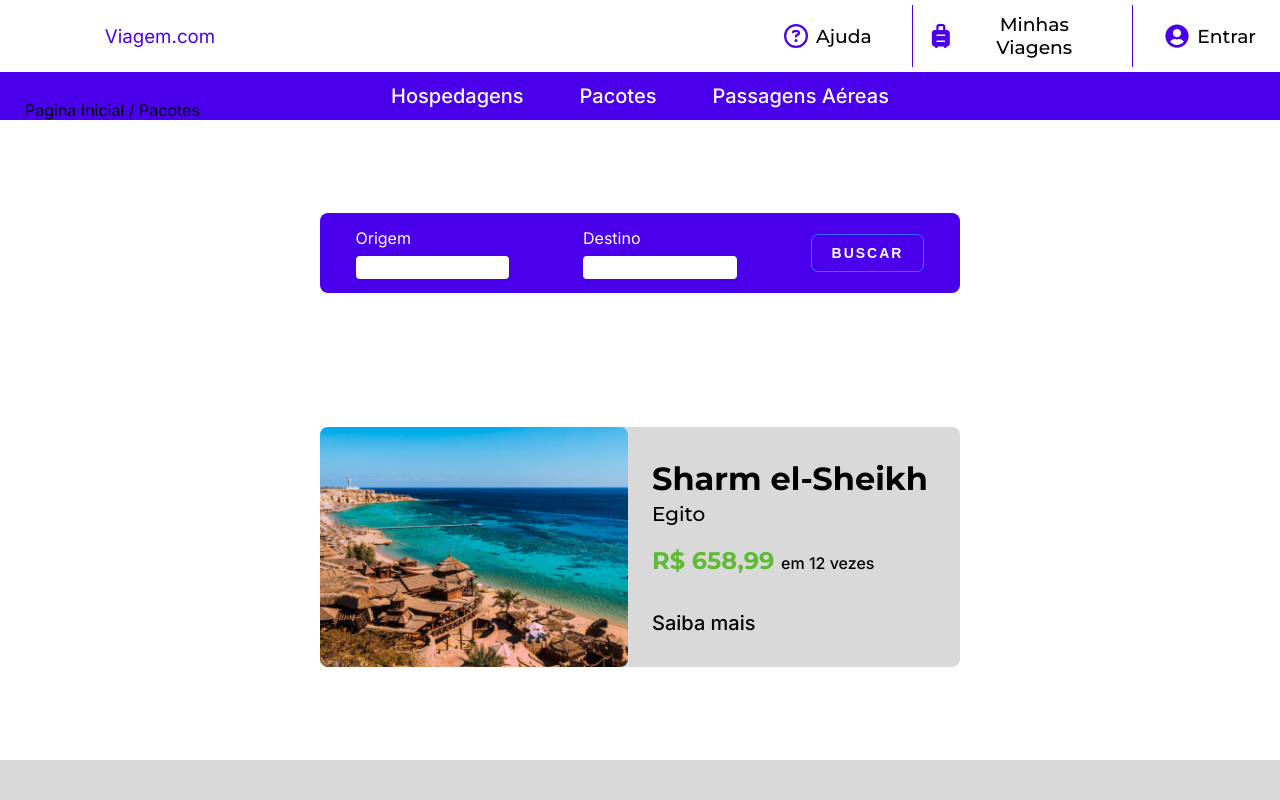
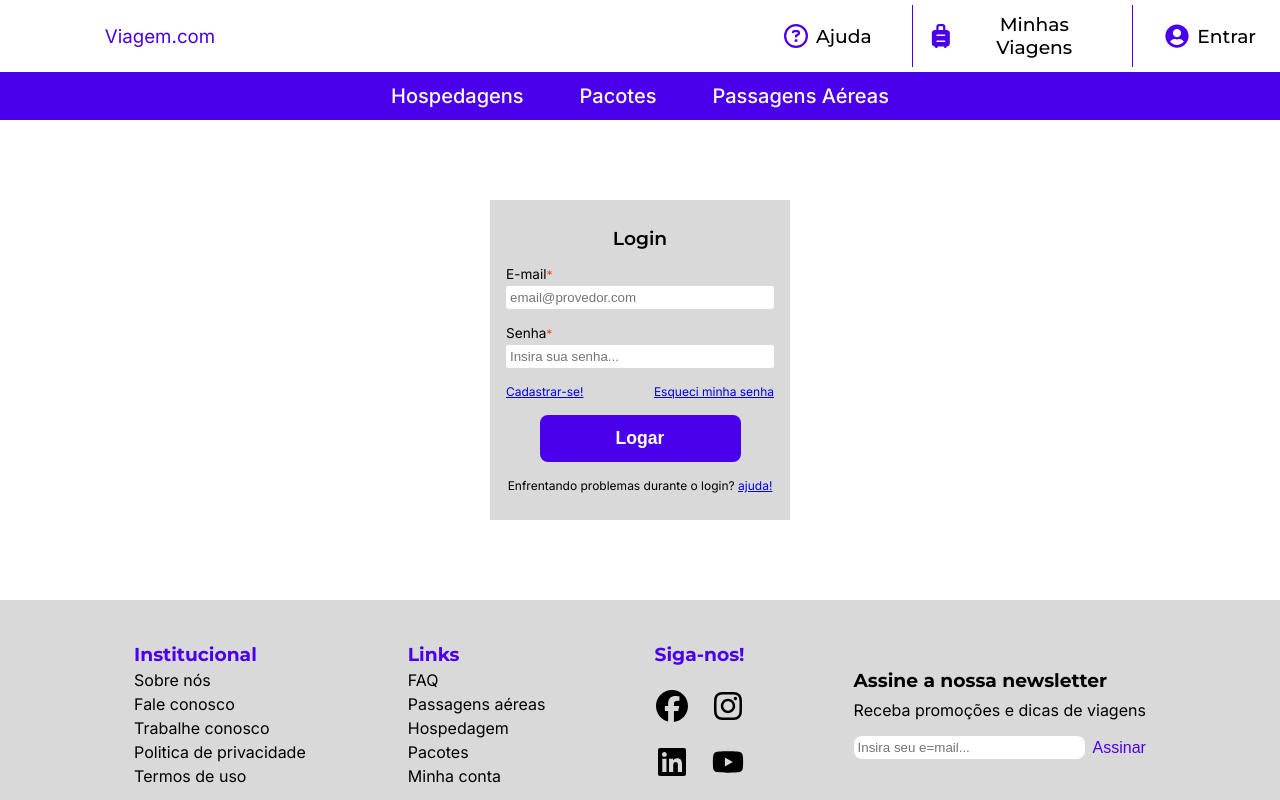
Before and after one commit to SimaoGui/IHC-Project, a React (Vite) app: page /register in a window 1280 px wide. Before the commit this address led to /home. Shown: the top 800 px of the page. Built offline with nearby package versions, Linux system fonts and the light colour scheme.

Commit message:
corrections1

```diff
--- a/src/App.tsx
+++ b/src/App.tsx
@@ -23,6 +23,12 @@ const App = () => {
             <Form/>
             <Footer/>
           </React.Fragment>} />
+        <Route path="/register" element={
+          <React.Fragment>
+            <Header/>
+            <Form/>
+            <Footer/>
+          </React.Fragment>} />
 
         <Route path="/ajuda" element={<div>Ajuda...</div>} />
         <Route path="/viagens" element={<div>Minhas Viagens...</div>} />
--- a/src/components/Header/Header.tsx
+++ b/src/components/Header/Header.tsx
@@ -32,7 +32,7 @@ const Header = () => {
                 <section className={styles.navTop}>
                     <div className={styles.logoDiv}>
                         <h1>
-                            <a href="/home">Viagem.com</a>
+                            <a href="/IHC-Project/home">Viagem.com</a>
                         </h1>
                     </div>
                     <ul className={styles.navbarItems}>
--- a/src/pages/Form/Form.tsx
+++ b/src/pages/Form/Form.tsx
@@ -17,8 +17,6 @@ const Form = () => {
         }
     }
 
-
-
     return (
         <React.Fragment>
             <section className={styles.formWrapper}>
@@ -33,7 +31,7 @@ const Form = () => {
                         <input value={senha} onChange={(e) => setSenha(e.target.value)} type="password" placeholder='Insira sua senha...'/>
                     </div>
                     <div className={styles.formItemsR}>
-                        <a href="/cadastro">Cadastrar-se!</a>
+                        <a href="/IHC-Project/register">Cadastrar-se!</a>
                         <a href="#">Esqueci minha senha</a>
                     </div>
                     <button type='button' className={`${styles} btn btn--primary`} onClick={handleCheck}>Logar</button>
--- a/src/styles/main.scss
+++ b/src/styles/main.scss
@@ -3,7 +3,7 @@
 @import './core/_typography.scss';
 @import './core/_reset.scss';
 
-@import './components/buttons';
+@import './components/_buttons.scss';
 
 div#root {
     display: flex;
--- a/vite.config.ts
+++ b/vite.config.ts
@@ -4,5 +4,5 @@ import react from '@vitejs/plugin-react'
 // https://vite.dev/config/
 export default defineConfig({
   plugins: [react()],
-  // base: 'IHC-Project'
+  base: 'IHC-Project'
 })
```
